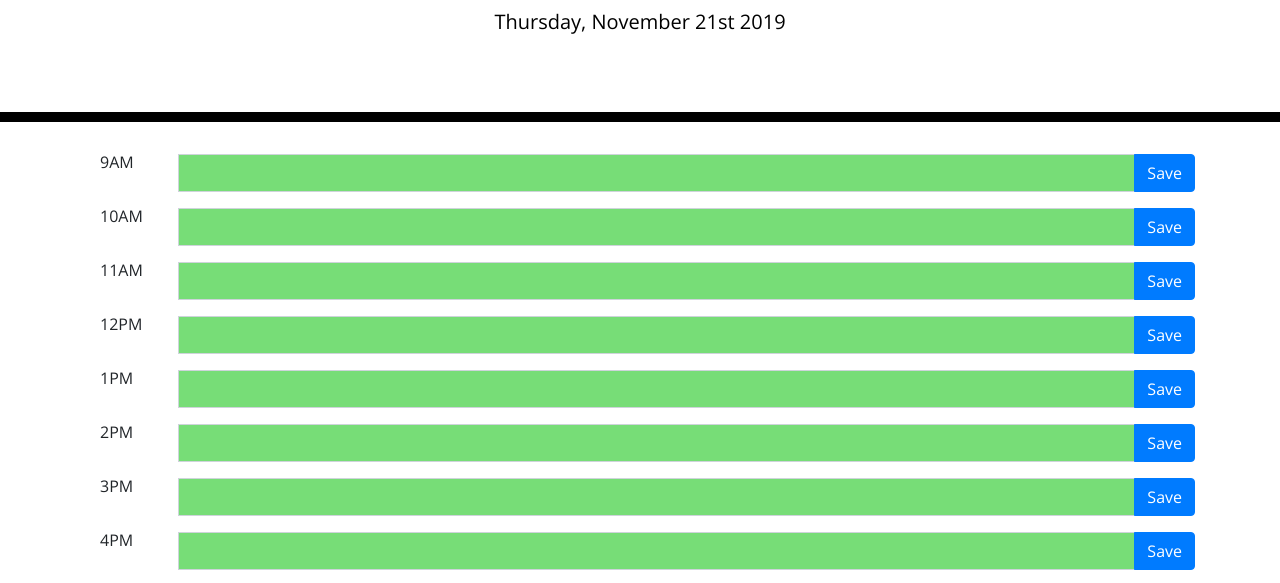
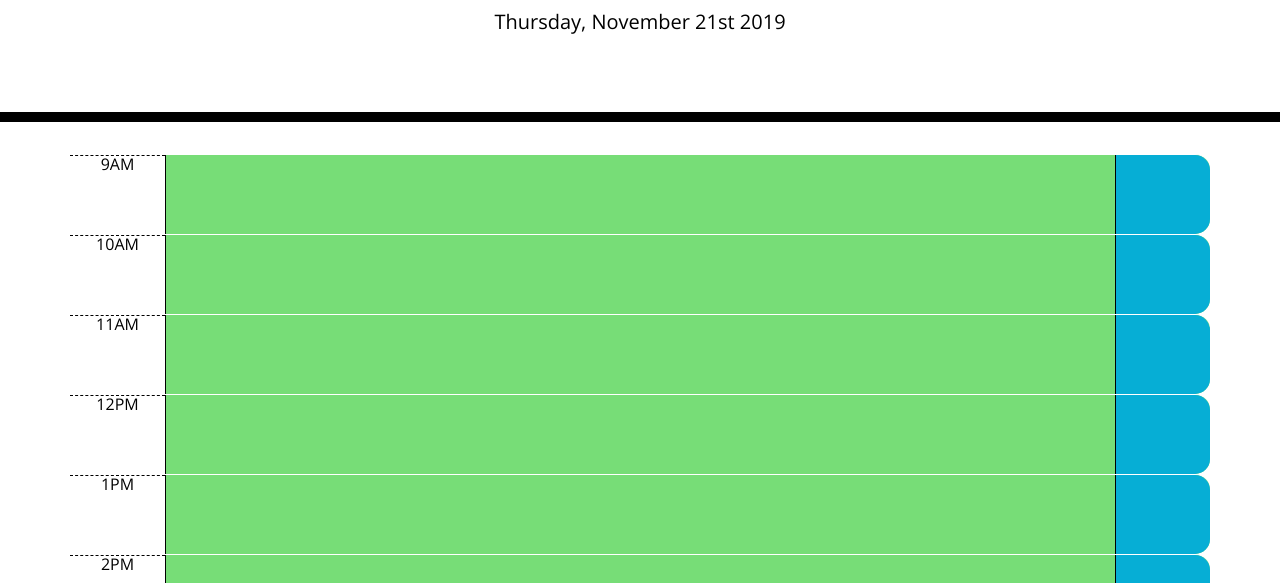
Before and after one commit to binrz00/Calender-App, a plain HTML site: page develop/index.html in a window 1280 px wide. Shown: the part 182-765 px from the top of the page. Drawn offline with nearby package versions, Linux system fonts and the light colour scheme.

Commit message:
changed everything, HtML should be right.

```diff
--- a/assets/script.js
+++ b/assets/script.js
@@ -11,7 +11,9 @@ const displayDay = document.getElementById("currentDay");
 displayDay.innerHTML = display;
 //grab all the elements for future changes
 const container = document.getElementById("container");
-const buttons = document.querySelectorAll("button");
+const buttons = document.querySelectorAll(".saveBtn");
+//these are the user inputs for the event
+const inputEls = document.querySelectorAll("textarea")
 //buttons have to save input in local storage
 buttons.forEach(function(button){
 button.addEventListener("click",function(){
@@ -24,7 +26,7 @@ button.addEventListener("click",function(){
 const timeBlocks = document.querySelectorAll(".timeBlock-js");
 timeBlocks.forEach(function(item,index){
 //this will set their value to the time in 24 hour format
-item.setAttribute("id",index+=9)
+item.setAttribute("value",index+=9)
 //if statements to change their class to match the time
 item.classList.add("future");
 
--- a/develop/index.html
+++ b/develop/index.html
@@ -22,69 +22,58 @@
     </header>
     <div id="container" class="container">
         <!-- Timeblocks go here -->
-
-        <div class="input-group mb-3">
-            <div class="col-1">9AM</div>
-            <input type="text" class="form-control timeBlock-js" aria-describedby="button-addon2">
-            <div class="input-group-append">
-                <button class="btn btn-primary" type="button" id="button-addon2">Save</button>
-            </div>
-
-        </div>
-        <div class="input-group mb-3">
-            <div class="col-1">10AM</div>
-            <input type="text" class="form-control timeBlock-js" aria-describedby="button-addon2">
-            <div class="input-group-append">
-                <button class="btn btn-primary" type="button" id="button-addon2">Save</button>
+        <div class="row time-block future">
+            <div class="col-1 hour">9AM</div>
+            <textarea class="col-10 description"></textarea>
+            <div class="col-1 saveBtn">
             </div>
         </div>
-        <div class="input-group mb-3">
-            <div class="col-1">11AM</div>
-            <input type="text" class="form-control timeBlock-js" aria-describedby="button-addon2">
-            <div class="input-group-append">
-                <button class="btn btn-primary" type="button" id="button-addon2">Save</button>
+        <div class="row time-block future">
+            <div class="col-1 hour">10AM</div>
+            <textarea class="col-10 description"></textarea>
+            <div class="col-1 saveBtn">
             </div>
         </div>
-        <div class="input-group mb-3">
-            <div class="col-1">12PM</div>
-            <input type="text" class="form-control timeBlock-js" aria-describedby="button-addon2">
-            <div class="input-group-append">
-                <button class="btn btn-primary" type="button" id="button-addon2">Save</button>
+        <div class="row time-block future">
+            <div class="col-1 hour">11AM</div>
+            <textarea class="col-10 description"></textarea>
+            <div class="col-1 saveBtn">
             </div>
         </div>
-        <div class="input-group mb-3">
-            <div class="col-1">1PM</div>
-            <input type="text" class="form-control timeBlock-js" aria-describedby="button-addon2">
-            <div class="input-group-append">
-                <button class="btn btn-primary" type="button" id="button-addon2">Save</button>
+        <div class="row time-block future">
+            <div class="col-1 hour">12PM</div>
+            <textarea class="col-10 description"></textarea>
+            <div class="col-1 saveBtn">
             </div>
         </div>
-        <div class="input-group mb-3">
-            <div class="col-1">2PM</div>
-            <input type="text" class="form-control timeBlock-js" aria-describedby="button-addon2">
-            <div class="input-group-append">
-                <button class="btn btn-primary" type="button" id="button-addon2">Save</button>
+        <div class="row time-block future">
+            <div class="col-1 hour">1PM</div>
+            <textarea class="col-10 description"></textarea>
+            <div class="col-1 saveBtn">
             </div>
         </div>
-        <div class="input-group mb-3">
-            <div class="col-1">3PM</div>
-            <input type="text" class="form-control timeBlock-js" aria-describedby="button-addon2">
-            <div class="input-group-append">
-                <button class="btn btn-primary" type="button" id="button-addon2">Save</button>
+        <div class="row time-block future">
+            <div class="col-1 hour">2PM</div>
+            <textarea class="col-10 description"></textarea>
+            <div class="col-1 saveBtn">
             </div>
         </div>
-        <div class="input-group mb-3">
-            <div class="col-1">4PM</div>
-            <input type="text" class="form-control timeBlock-js" aria-describedby="button-addon2">
-            <div class="input-group-append">
-                <button class="btn btn-primary" type="button" id="button-addon2">Save</button>
+        <div class="row time-block future">
+            <div class="col-1 hour">3PM</div>
+            <textarea class="col-10 description"></textarea>
+            <div class="col-1 saveBtn">
             </div>
         </div>
-        <div class="input-group mb-3">
-            <div class="col-1">5PM</div>
-            <input type="text" class="form-control timeBlock-js" aria-describedby="button-addon2">
-            <div class="input-group-append">
-                <button class="btn btn-primary" type="button" id="button-addon2">Save</button>
+        <div class="row time-block future">
+            <div class="col-1 hour">4PM</div>
+            <textarea class="col-10 description"></textarea>
+            <div class="col-1 saveBtn">
+            </div>
+        </div>
+        <div class="row time-block future">
+            <div class="col-1 hour">5PM</div>
+            <textarea class="col-10 description"></textarea>
+            <div class="col-1 saveBtn">
             </div>
         </div>
 
```
